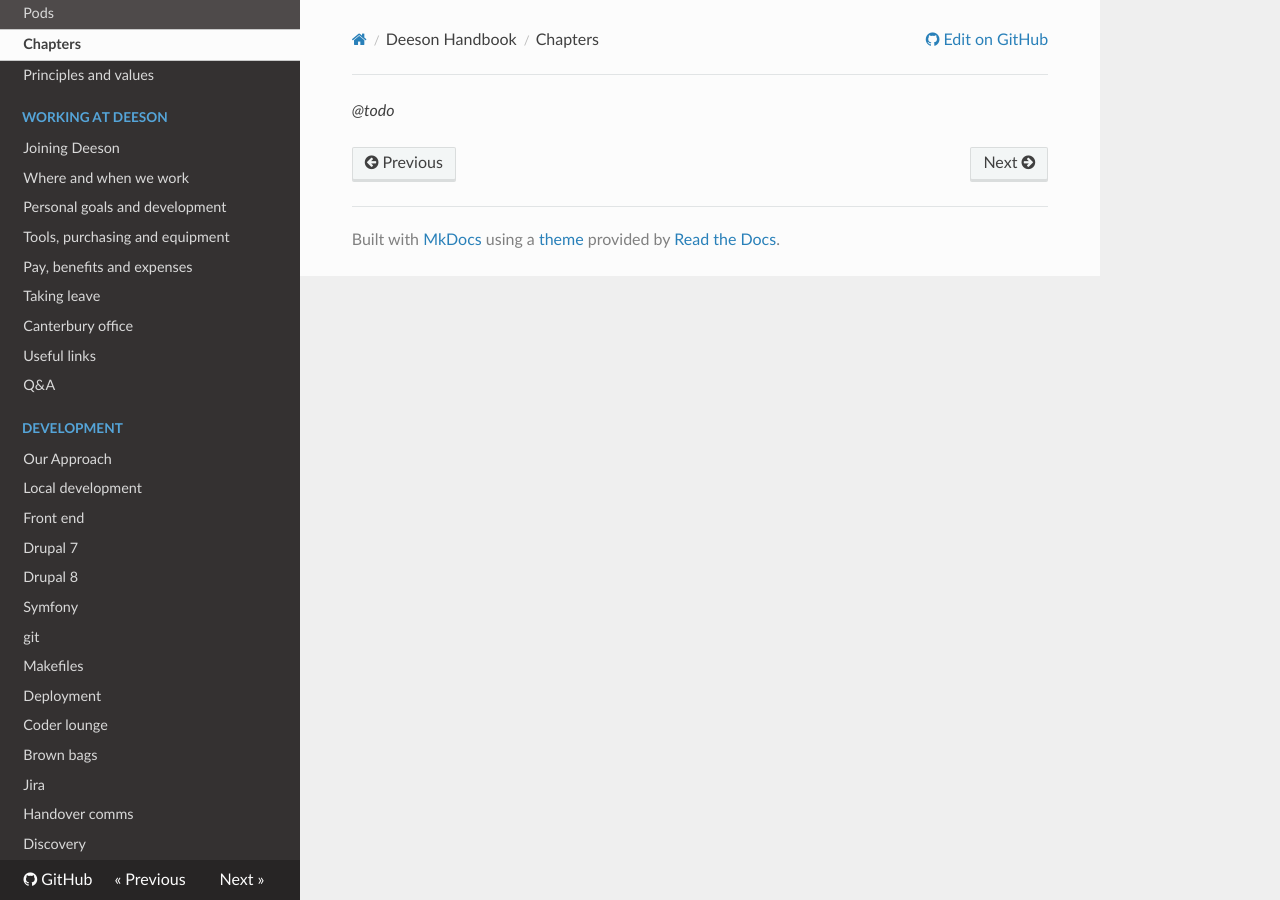
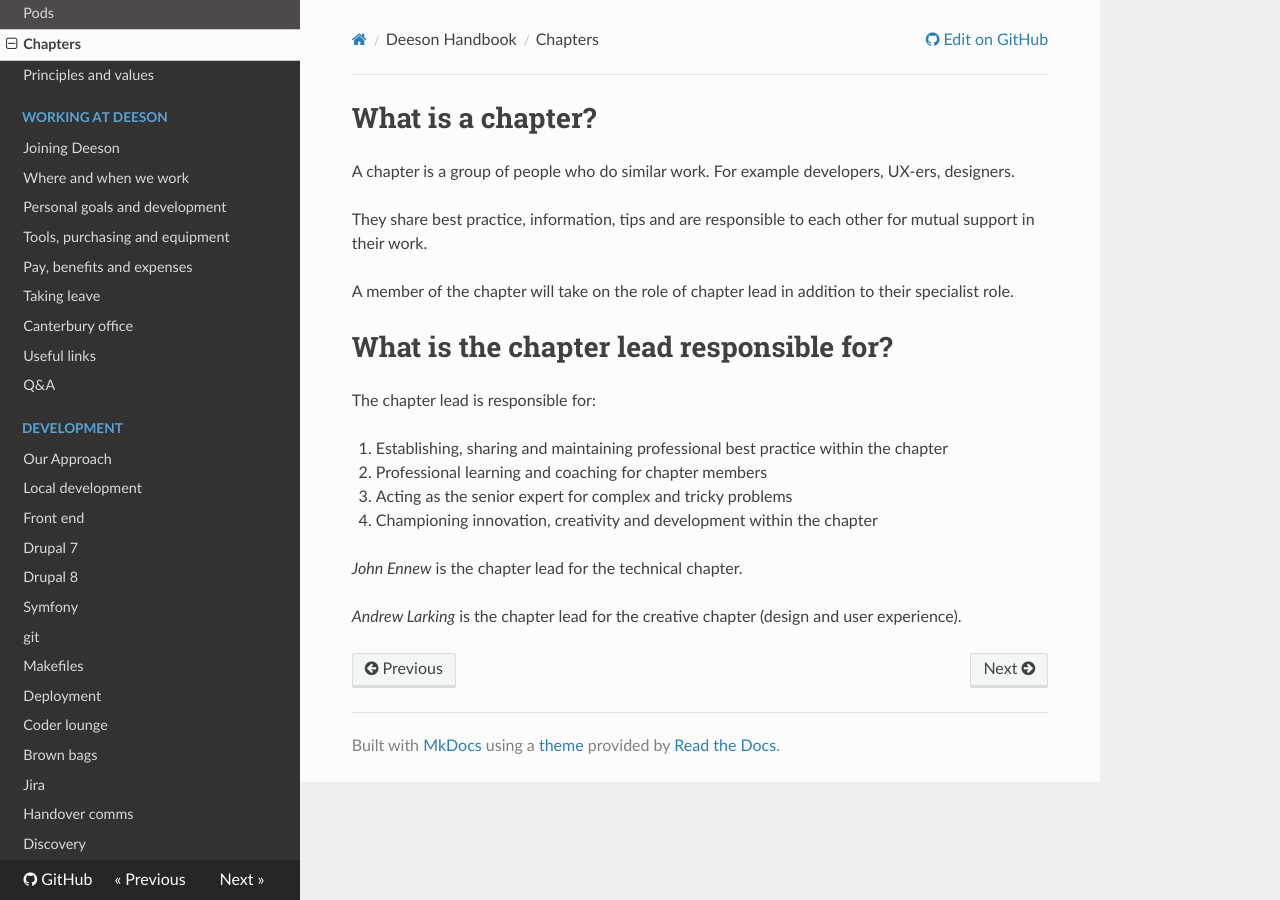
Before and after one commit to teamdeeson/codex, an MkDocs documentation site: the page built from docs/handbook/chapters.md, in a window 1280 px wide. Built offline with MkDocs 1.6.1, drawn with Linux system fonts in a browser that asks for light colours; nearby versions of some CDN libraries; old or Windows-style settings are respelled for this version of MkDocs.

Commit message:
More handbook tweaks

```diff
--- a/docs/handbook/chapters.md
+++ b/docs/handbook/chapters.md
@@ -1 +1,20 @@
-_@todo_
+#What is a chapter?
+
+A chapter is a group of people who do similar work. For example developers, UX-ers, designers.
+
+They share best practice, information, tips and are responsible to each other for mutual support in their work.
+
+A member of the chapter will take on the role of chapter lead in addition to their specialist role.
+
+#What is the chapter lead responsible for?
+
+The chapter lead is responsible for:
+
+1. Establishing, sharing and maintaining professional best practice within the chapter
+2. Professional learning and coaching for chapter members
+3. Acting as the senior expert for complex and tricky problems
+4. Championing innovation, creativity and development within the chapter
+
+*John Ennew* is the chapter lead for the technical chapter.
+
+*Andrew Larking* is the chapter lead for the creative chapter (design and user experience).
```
